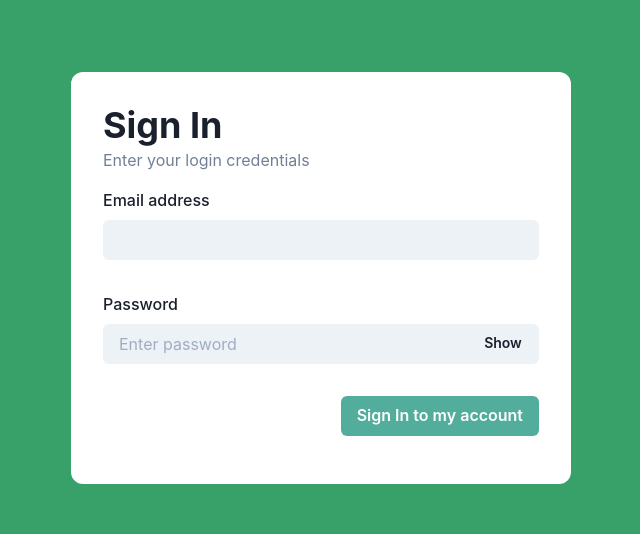
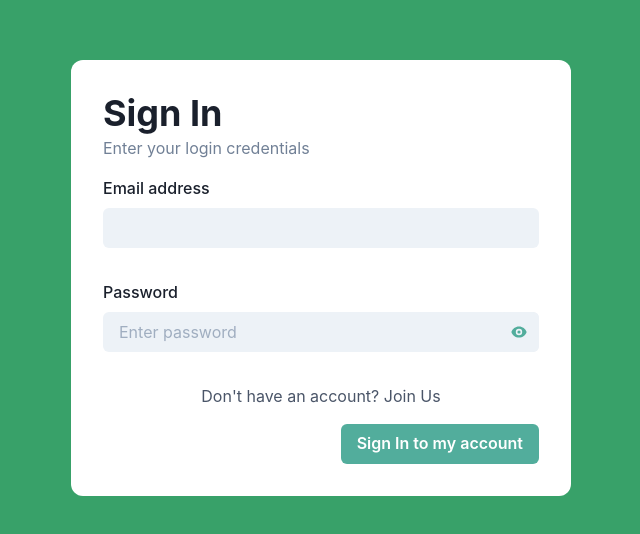
Before and after one commit to oreoluwa-bs/notes-app-gql-ts, a React (Create React App) app in the folder app/: page /signin in a window 1280 px wide. Shown: the part 122-656 px from the top of the page, without its empty margins (319-959 px from the left). Built offline with nearby package versions, Linux system fonts and the light colour scheme.

Commit message:
Added form validation

```diff
--- a/app/package.json
+++ b/app/package.json
@@ -18,6 +18,7 @@
     "react": "^17.0.1",
     "react-dom": "^17.0.1",
     "react-hook-form": "^6.14.2",
+    "react-icons": "^4.1.0",
     "react-router-dom": "^5.2.0",
     "react-scripts": "4.0.1",
     "typescript": "^4.0.3",
--- a/app/src/pages/auth/SignInPage.tsx
+++ b/app/src/pages/auth/SignInPage.tsx
@@ -5,17 +5,33 @@ import {
   FormControl,
   FormLabel,
   Heading,
+  Icon,
+  IconButton,
   Input,
   InputGroup,
   InputRightElement,
+  Link,
   Text,
 } from "@chakra-ui/react";
 import React, { useState } from "react";
+import { useForm } from "react-hook-form";
+import { HiEye, HiEyeOff } from "react-icons/hi";
+import { Link as RRLink } from "react-router-dom";
 
 interface Props {}
 
+interface ISignInInput {
+  email: string;
+  password: string;
+}
+
 const LoginPage = (props: Props) => {
   const [showPasswordText, setShowPasswordText] = useState(false);
+  const { register, errors, handleSubmit } = useForm<ISignInInput>();
+
+  const onSubmit = (data: ISignInInput) => {
+    console.log(data);
+  };
 
   return (
     <Center
@@ -32,42 +48,85 @@ const LoginPage = (props: Props) => {
         <Heading>Sign In</Heading>
         <Text color="gray.500">Enter your login credentials</Text>
 
-        <form>
-          <FormControl id="email" py="1rem">
+        <form onSubmit={handleSubmit(onSubmit)}>
+          <FormControl id="email" py="1rem" position="relative">
             <FormLabel>Email address</FormLabel>
-            <Input type="email" bg="gray.100" border="none" />
+            <Input
+              isInvalid={!!errors.email}
+              type="email"
+              name="email"
+              bg="gray.100"
+              border="none"
+              ref={register({
+                required: { value: true, message: "Email Address is required" },
+              })}
+            />
+
+            <Box position="absolute" mt="5px">
+              <Text color="red.400" fontSize="xs">
+                {errors.email?.message}
+              </Text>
+            </Box>
           </FormControl>
 
-          <FormControl id="password" py="1rem">
+          <FormControl id="password" py="1rem" position="relative">
             <FormLabel>Password</FormLabel>
-            {/* <Input  /> */}
             <InputGroup>
               <Input
-                // pr="4.5rem"
+                pr={0}
+                isInvalid={!!errors.password}
                 bg="gray.100"
                 border="none"
                 type={showPasswordText ? "text" : "password"}
+                name="password"
                 placeholder="Enter password"
+                ref={register({
+                  required: { value: true, message: "Password is required" },
+                  minLength: {
+                    value: 6,
+                    message: "Password must have a minimum of 6 characters",
+                  },
+                })}
               />
-              <InputRightElement width="4.5rem">
-                <Button
-                  h="1.75rem"
-                  size="sm"
+              <InputRightElement>
+                <IconButton
                   onClick={() => setShowPasswordText(!showPasswordText)}
-                >
-                  {showPasswordText ? "Hide" : "Show"}
-                </Button>
+                  aria-label="Toggle show password"
+                  icon={
+                    showPasswordText
+                      ? <Icon as={HiEyeOff} color="gray.500" /> ?? "Hide"
+                      : <Icon as={HiEye} color="primary.base" /> ?? "Show"
+                  }
+                />
               </InputRightElement>
             </InputGroup>
+            <Box position="absolute" mt="5px">
+              <Text color="red.400" fontSize="xs">
+                {errors.password?.message}
+              </Text>
+            </Box>
           </FormControl>
 
           <FormControl
-            id="submit"
-            py="1rem"
             display="flex"
-            justifyContent="flex-end"
+            flexDirection="column"
+            // justifyContent="space-between"
+            alignItems="center"
           >
-            <Button colorScheme="green" bg="primary.base">
+            <Link
+              as={RRLink}
+              to="/signup"
+              color="gray.600"
+              _hover={{ color: "secondary" }}
+            >
+              <Text py="1rem">Don't have an account? Join Us</Text>
+            </Link>
+            <Button
+              alignSelf="flex-end"
+              type="submit"
+              colorScheme="green"
+              bg="primary.base"
+            >
               Sign In to my account
             </Button>
           </FormControl>
--- a/app/src/store/context/theme.tsx
+++ b/app/src/store/context/theme.tsx
@@ -8,7 +8,7 @@ const myTheme = extendTheme({
   colors: {
     primary: {
       base: "#52AD9C",
-      alt: "#6194B6",
+      alt: "#6094B5",
     },
     secondary: "#8A4FFF",
   },
```
Also changed, not shown: app/src/components/icons/index.tsx (added, +33 -0 lines), app/src/assets/images/hero__image.jpeg (added), 1 other file (tests, documents, lock files or other folders).
